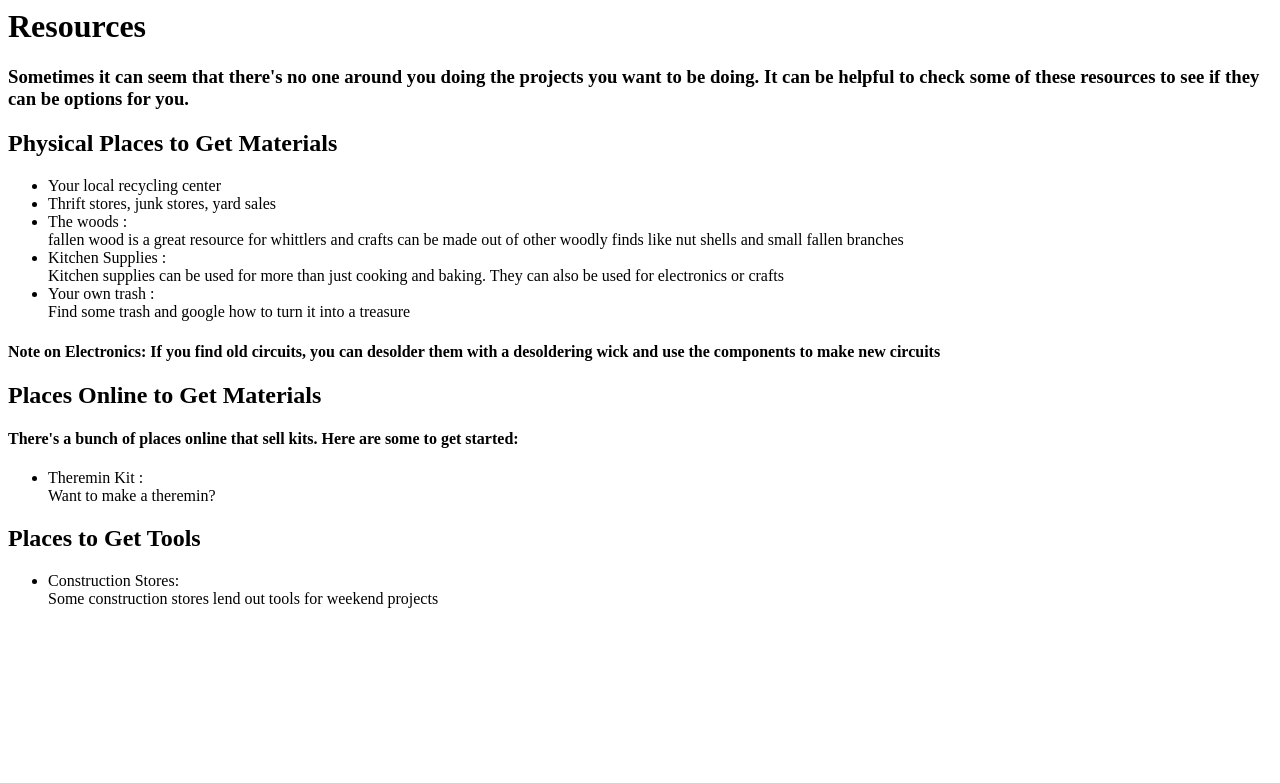
After one commit to AlliBusa/DIY-Search, a Python web app: template templates/resources.html in a window 1280 px wide. The commit adds this page. Shown: the top 783 px of the page. Run offline with Jinja, Linux system fonts and the light colour scheme; the template is opened without the code that fills it, so the values that code supplies are empty.

Commit message:
adding resources

```diff
--- a/code.py
+++ b/code.py
@@ -13,6 +13,7 @@ import datasearcher
 urls = (
   '/', 'index',
   '/results', 'results'
+  '/resources', 'resources'
 )
 
 render = web.template.render('/home/allison/dream5/templates/')
@@ -33,6 +34,10 @@ class results:
         data = datasearcher.run_search(data_list) #searches the database with the list
         return render.results(data)
 
+class resources:
+    def GET(self):
+        return render.resources()
+
 
 if __name__ == "__main__":
     app = web.application(urls, globals())
--- a/templates/index.html
+++ b/templates/index.html
@@ -5,6 +5,7 @@
 <title></title>
 <body>
   <h1>Welcome!</h1>
+  <h2> View <a href ='\resources'>Resources</a>
   <h2>Choose a material to get a list of projects that you can make</h2>
   <form action="/results" method="get">
 
--- /dev/null
+++ b/templates/resources.html
@@ -0,0 +1,30 @@
+<!DOCTYPE+HTML>
+<html>
+<head>
+</head>
+<body>
+<h1> Resources</h1>
+<h3> Sometimes it can seem that there's no one around you doing the projects you want to be doing. It can be helpful to check some of these resources to see if they can be options for you.</h3>
+<h2>Physical Places to Get Materials</h2>
+<ul>
+  <li> Your local recycling center</li>
+  <li> Thrift stores, junk stores, yard sales </li>
+  <li> The woods : <br/>fallen wood is a great resource for whittlers and crafts can be made out of other woodly finds like nut shells and small fallen branches</li>
+  <li> Kitchen Supplies : <br/>Kitchen supplies can be used for more than just cooking and baking. They can also be used for electronics or crafts</li>
+  <li> Your own trash : </br> Find some trash and google how to turn it into a treasure </li>
+</ul>
+<h4>Note on Electronics: If you find old circuits, you can desolder them with a desoldering wick and use the components to make new circuits</h4>
+
+<h2>Places Online to Get Materials</h2>
+<h4> There's a bunch of places online that sell kits. Here are some to get started:</h4>
+  <ul>
+  <li> Theremin Kit : </br> Want to make a theremin? </li>
+</ul>
+<h2>Places to Get Tools</h2>
+<ul>
+  <li> Construction Stores:<br/>
+    Some construction stores lend out tools for weekend projects</li>
+
+
+</body>
+</html>
```
Also changed, not shown: templates/test.html (deleted, +0 -42 lines).
